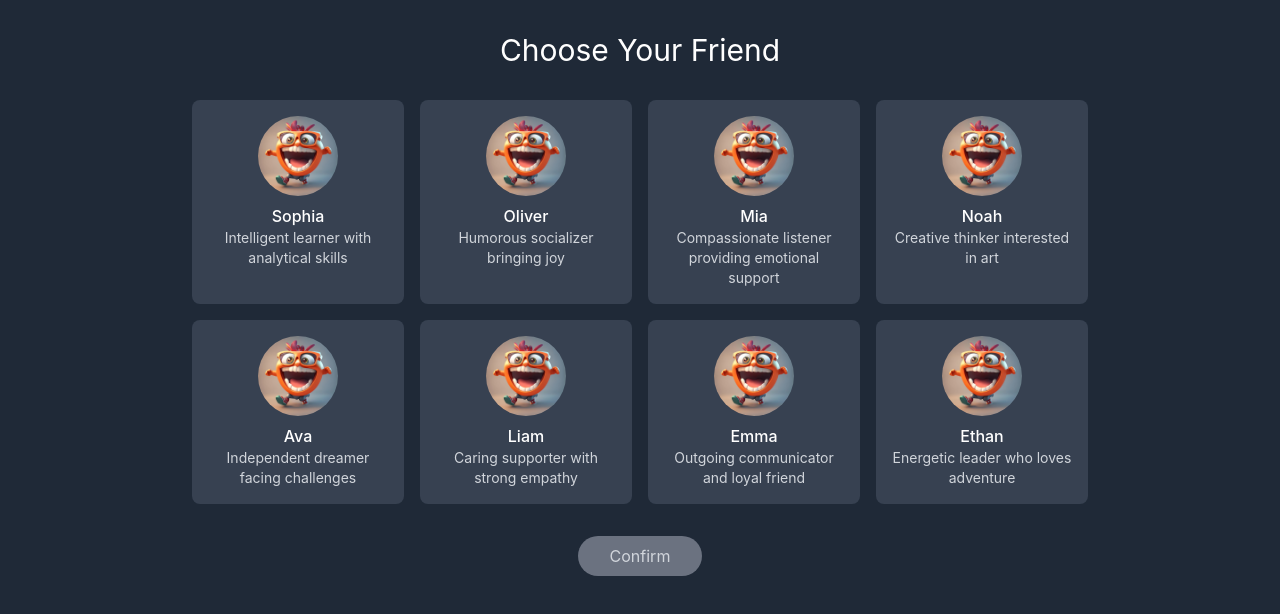
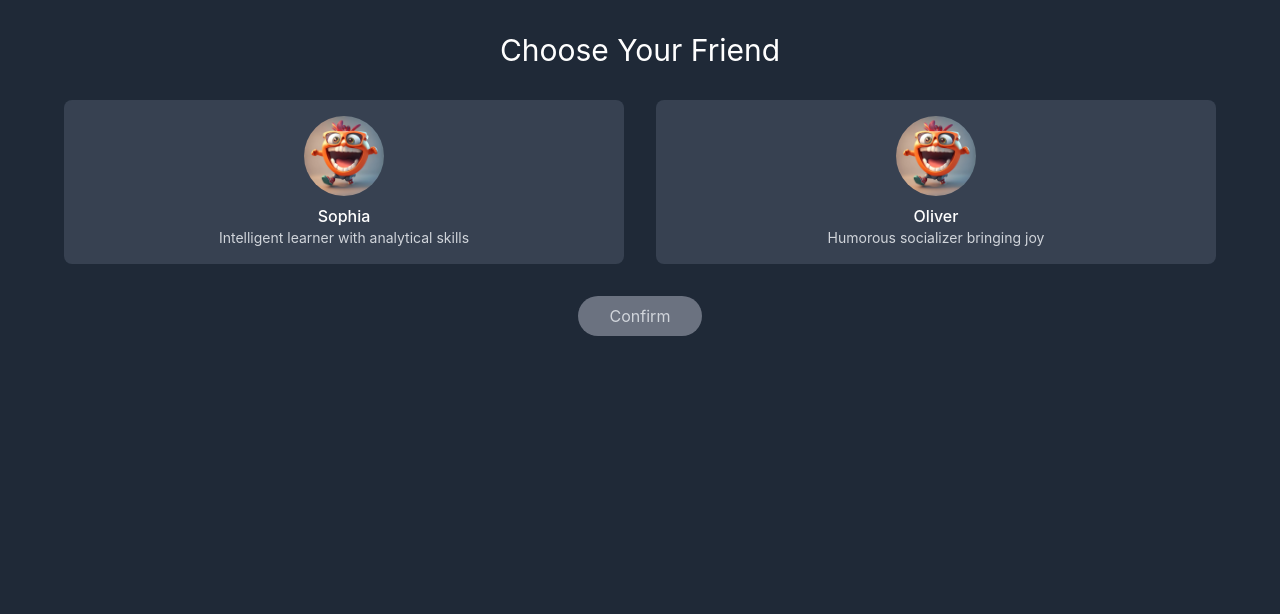
Before and after one commit to lexiecodingwithcat/AI-Companion-FED, a React (Create React App) app: page / in a window 1280 px wide. Shown: the top 614 px of the page. Built offline with nearby package versions, Linux system fonts and the light colour scheme; no server answers.

Commit message:
refuced to 2 characters

```diff
--- a/src/pages/RoleSelection.js
+++ b/src/pages/RoleSelection.js
@@ -7,13 +7,7 @@
 
   const friends = [
     { id: 'sophia', name: 'Sophia', desc: 'Intelligent learner with analytical skills' },
-    { id: 'oliver', name: 'Oliver', desc: 'Humorous socializer bringing joy' },
-    { id: 'mia', name: 'Mia', desc: 'Compassionate listener providing emotional support' },
-    { id: 'noah', name: 'Noah', desc: 'Creative thinker interested in art' },
-    { id: 'ava', name: 'Ava', desc: 'Independent dreamer facing challenges' },
-    { id: 'liam', name: 'Liam', desc: 'Caring supporter with strong empathy' },
-    { id: 'emma', name: 'Emma', desc: 'Outgoing communicator and loyal friend' },
-    { id: 'ethan', name: 'Ethan', desc: 'Energetic leader who loves adventure' }
+    { id: 'oliver', name: 'Oliver', desc: 'Humorous socializer bringing joy' }
   ];
 
   const handleConfirm = () => {
@@ -25,7 +19,7 @@
   return (
     <div className="min-h-screen bg-gray-800 p-8">
       <h1 className="text-3xl text-white text-center mb-8">Choose Your Friend</h1>
-      <div className="grid grid-cols-2 md:grid-cols-4 gap-4 max-w-4xl mx-auto">
+      <div className="grid grid-cols-2 gap-8 max-w-6xl mx-auto">
         {friends.map(friend => (
           <div
             key={friend.id}
```
Also changed, not shown: 1 other file (tests, documents, lock files or other folders).
